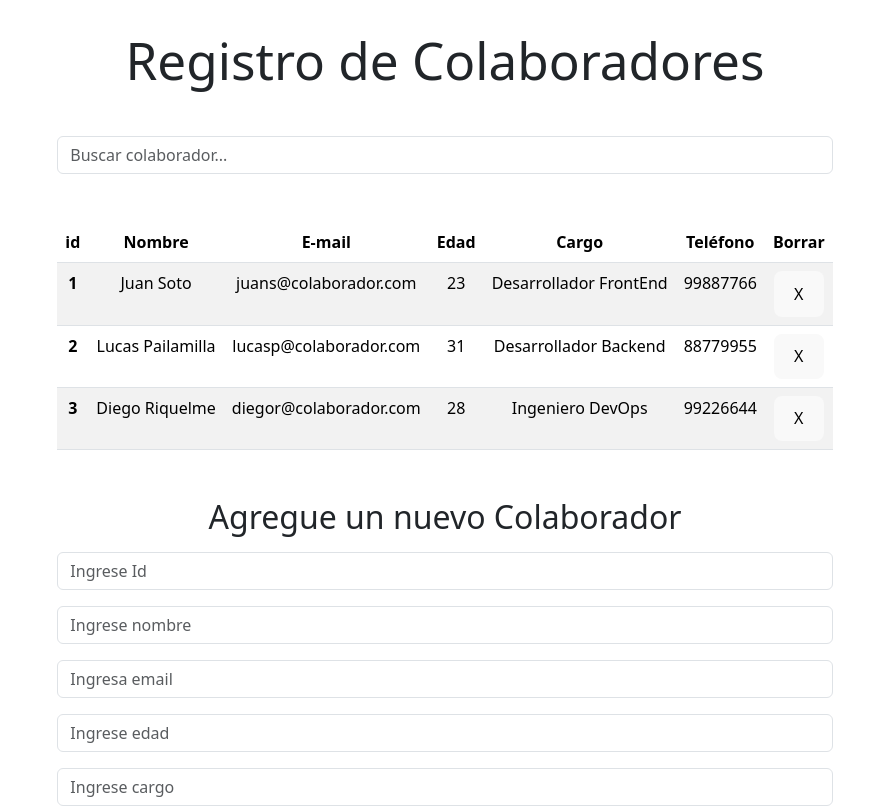
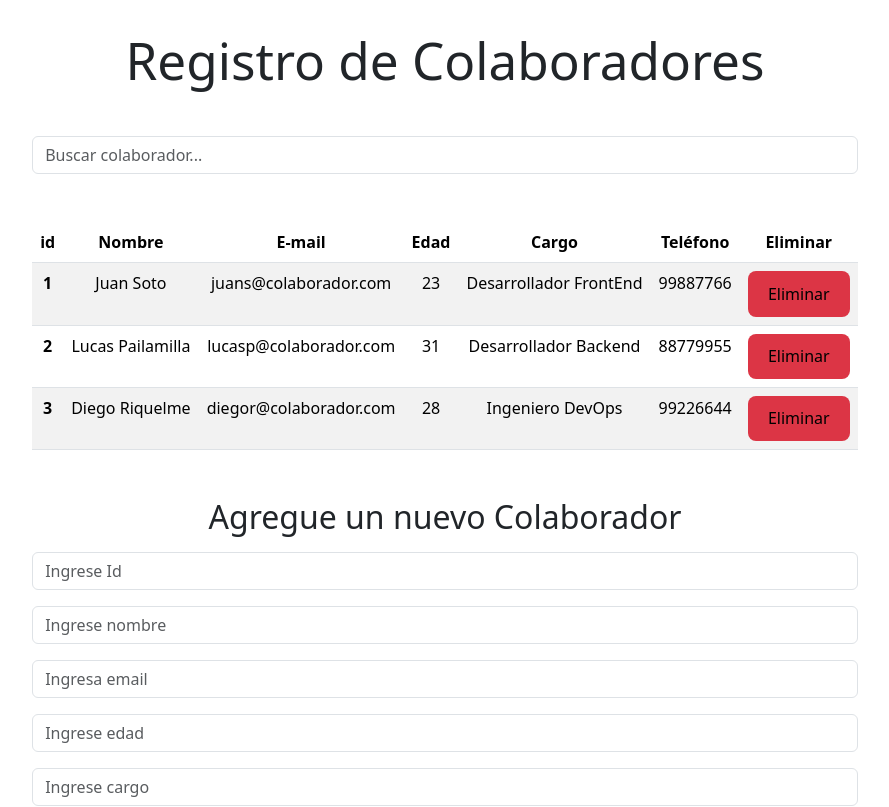
Before and after one commit to Droopytex/desafio_renders_dinamicos, a React (Vite) app in the folder render_dinamico/: page / in a window 1280 px wide. Shown: the top 807 px of the page, without its empty margins (195-1084 px from the left). Built offline with nearby package versions, Linux system fonts and the light colour scheme.

Commit message:
Ajustes a desafío

```diff
--- a/render_dinamico/src/assets/componentes/listado/Listado.jsx
+++ b/render_dinamico/src/assets/componentes/listado/Listado.jsx
@@ -3,7 +3,9 @@ import React from "react";
 const Listado = ({ colaboradores, setBaseCol }) => {
   const handleEliminar = (id) => {
     // Filtrar los colaboradores para eliminar el que tiene el ID correspondiente
-    const colaboradorFiltrado = colaboradores.filter((colaborador) => colaborador.id !== id);
+    const colaboradorFiltrado = colaboradores.filter(
+      (colaborador) => colaborador.id !== id
+    );
     // Actualizar el estado de colaboradores con la lista filtrada
     setBaseCol(colaboradorFiltrado);
   };
@@ -20,7 +22,7 @@ const Listado = ({ colaboradores, setBaseCol }) => {
               <th scope="col">Edad</th>
               <th scope="col">Cargo</th>
               <th scope="col">Teléfono</th>
-              <th scope="col">Borrar</th>
+              <th scope="col">Eliminar</th>
             </tr>
           </thead>
           <tbody>
@@ -33,10 +35,14 @@ const Listado = ({ colaboradores, setBaseCol }) => {
                 <td>{colaborador.edad}</td>
                 <td>{colaborador.cargo}</td>
                 <td>{colaborador.telefono}</td>
-                <td><button onClick={() => handleEliminar(colaborador.id)}>
-                  X
-                </button></td>
-
+                <td>
+                  <button
+                    className="bg-danger text-ligth  "
+                    onClick={() => handleEliminar(colaborador.id)}
+                  >
+                    Eliminar
+                  </button>
+                </td>
               </tr>
             ))}
           </tbody>
```
